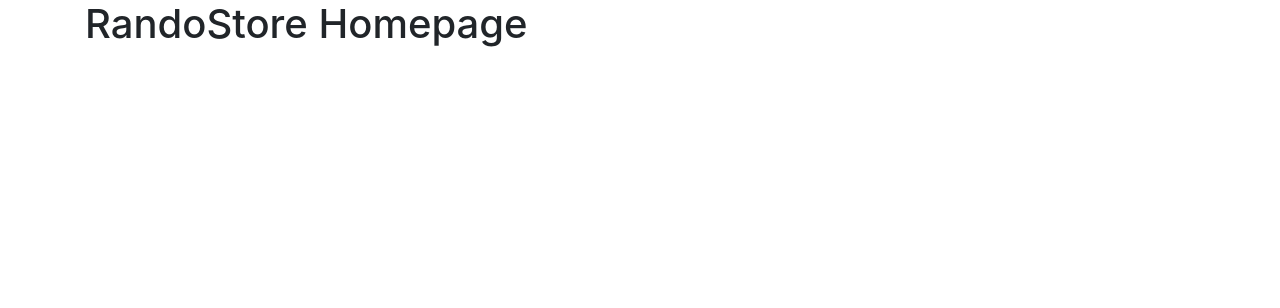
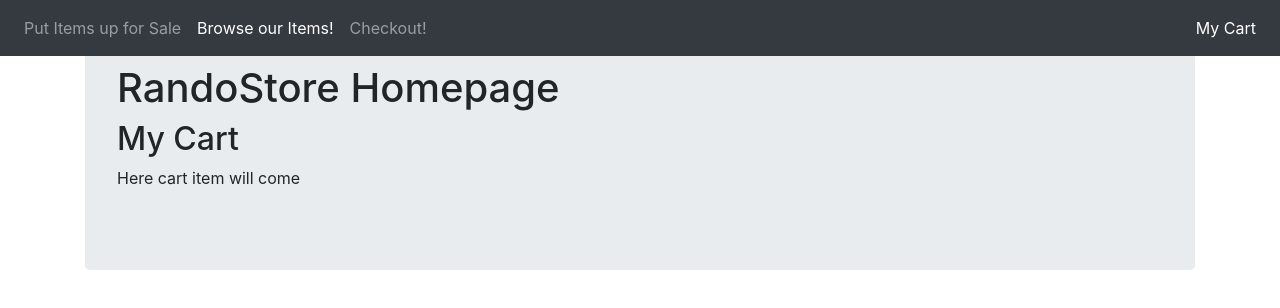
Before and after one commit to waleedwaseem/ProductBox-Frontend-Challenge, a React (Create React App) app: page /cart in a window 1280 px wide. Shown: the top 308 px of the page. Built offline with nearby package versions, Linux system fonts and the light colour scheme.

Commit message:
Adds Basic Pages structure

```diff
--- a/src/App.js
+++ b/src/App.js
@@ -1,10 +1,16 @@
 import React, { Component } from 'react';
+import Router from './routes/Router';
+import Navigation from './components/navigation';
 
 class App extends Component {
 	render() {
 		return (
 			<div className="container">
-				<h1>RandoStore Homepage</h1>
+				<div className="jumbotron">
+					<h1>RandoStore Homepage</h1>
+					<Navigation {...this.props}/>
+					<Router />
+				</div>
 			</div>
 		)
 	}
--- /dev/null
+++ b/src/components/navigation/index.js
@@ -0,0 +1,23 @@
+import React from 'react';
+import {NavLink} from 'react-router-dom';
+
+const Navigation = (props) =>
+	<nav className="navbar navbar-expand-md navbar-dark fixed-top bg-dark">
+		<ul className="navbar-nav mr-auto">
+			<li>
+				<NavLink className="nav-link" to="/add-item"> Put Items up for Sale </NavLink>
+			</li>
+			<li className="nav-item">
+				<NavLink className="nav-link" to="/"> Browse our Items! </NavLink>
+			</li>
+			<li>
+				<NavLink className="nav-link" to="/checkout"> Checkout! </NavLink>
+			</li>
+    	</ul>
+    	<ul className="pull-right nav navbar-nav">
+		    <NavLink className="nav-link" to="/cart"> My Cart
+			</NavLink>
+		</ul>
+    </nav>
+
+export default Navigation;
--- a/src/index.js
+++ b/src/index.js
@@ -1,10 +1,13 @@
 import React from 'react';
 import ReactDOM from 'react-dom';
+import { BrowserRouter} from 'react-router-dom';
 
 import App from './App';
 import 'bootstrap/dist/css/bootstrap.min.css';
 
-const app = <App />;
+const app = <BrowserRouter>
+		<App />
+	</BrowserRouter>;
 
 ReactDOM.render(app,
   document.getElementById('root')
--- /dev/null
+++ b/src/pages/AddItemPage.js
@@ -0,0 +1,9 @@
+import React from 'react';
+
+const AddItemPage = (props) => {
+	return <div>
+		<p>Put Items up for Sale</p>
+	</div>
+}
+
+export default AddItemPage;
--- /dev/null
+++ b/src/pages/Cart.js
@@ -0,0 +1,10 @@
+import React from 'react';
+
+const Cart = (props) => {
+	return <div>
+		<h2> My Cart </h2>
+		<p> Here cart item will come </p>
+	</div>
+}
+
+export default Cart;
--- /dev/null
+++ b/src/pages/CheckoutPage.js
@@ -0,0 +1,9 @@
+import React from 'react';
+
+const CheckoutPage = (props) => {
+	return <div>
+		<p>Checkout page details</p>
+	</div>
+}
+
+export default CheckoutPage;
--- /dev/null
+++ b/src/pages/Home.js
@@ -0,0 +1,10 @@
+import React from 'react';
+
+const Home = (props) => {
+	return (
+		<div className="jumbotron">
+		</div>
+	)
+}
+
+export default Home;
--- /dev/null
+++ b/src/routes/Router.js
@@ -0,0 +1,17 @@
+import React from 'react';
+import {Switch, Route} from 'react-router-dom';
+import Home from './../pages/Home';
+import Cart from './../pages/Cart';
+import CheckoutPage from './../pages/CheckoutPage';
+import AddItemPage from './../pages/AddItemPage';
+
+const Router = () => (
+	<Switch>
+		<Route exact path="/" component={Home} />
+		<Route exact path="/cart" component={Cart} />
+		<Route exact path="/checkout" component={CheckoutPage} />
+		<Route exact path="/add-item" component={AddItemPage} />
+	</Switch>
+)
+
+export default Router;
```
